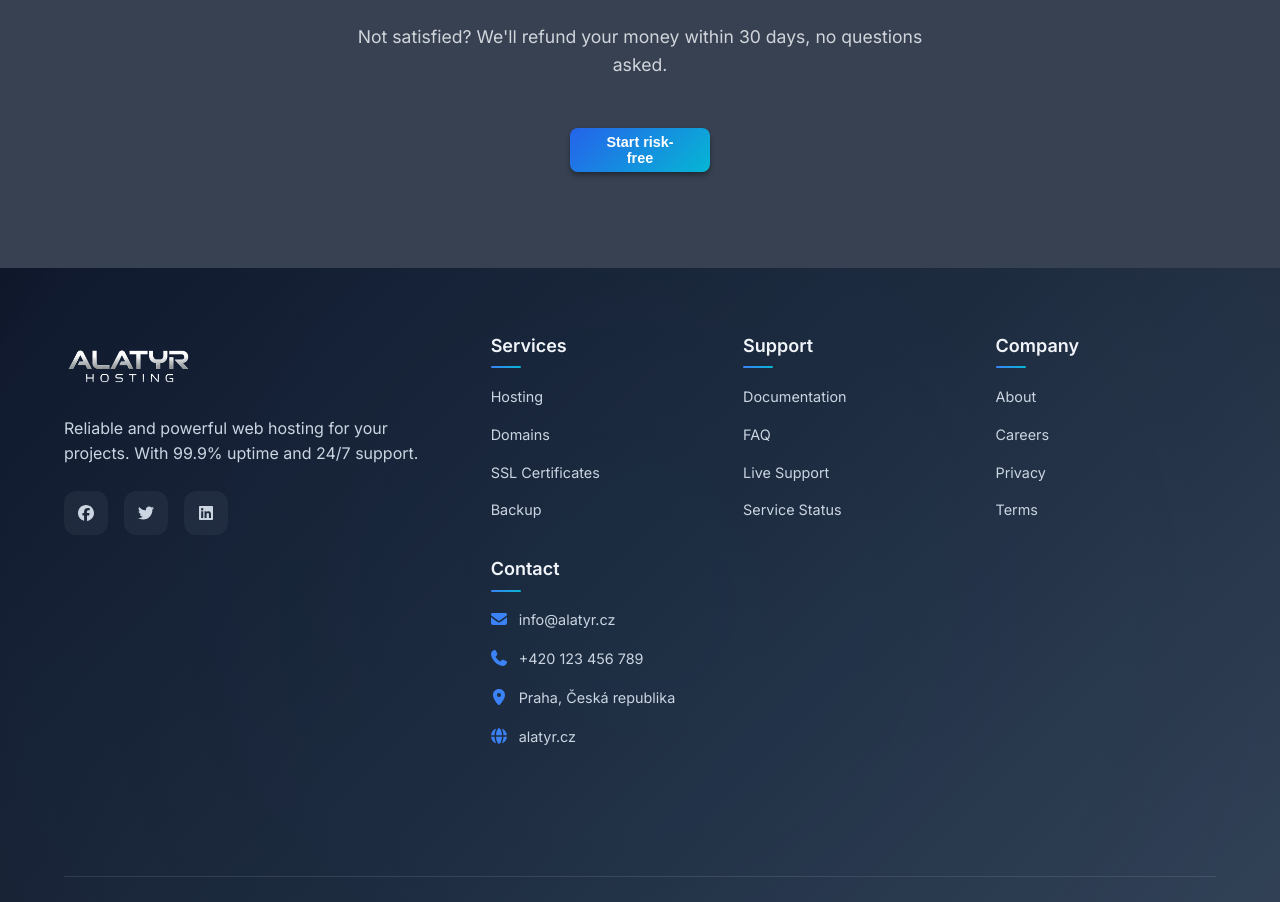
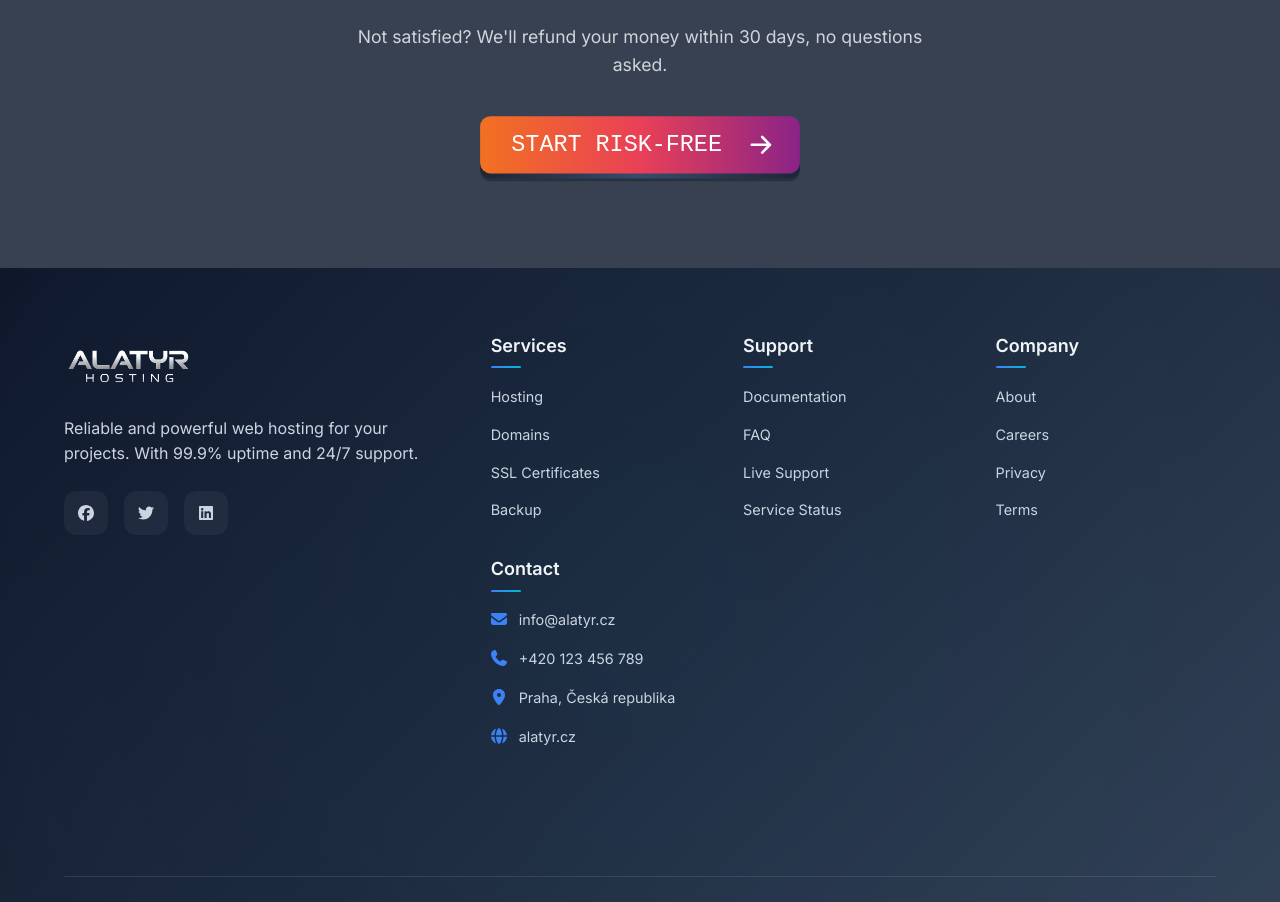
Before and after one commit to Svarog-tech/Svarog_web, a React (Create React App) app: page /hosting in a window 1280 px wide. Shown: the part 2534-3436 px from the top of the page. Built offline with nearby package versions, Linux system fonts and the light colour scheme; no server answers.

Commit message:
novy button na prihlaseni misto generic stareho

```diff
--- a/src/App.css
+++ b/src/App.css
@@ -202,6 +202,32 @@ body {
   box-shadow: var(--shadow-lg);
 }
 
+/* Fancy 3D button styles */
+.fancy-button:hover .button-shadow {
+  transform: translateY(4px);
+  transition: transform 250ms;
+}
+
+.fancy-button:hover .button-front {
+  transform: translateY(-6px);
+  transition: transform 250ms;
+  filter: brightness(1.1);
+}
+
+.fancy-button:active .button-shadow {
+  transform: translateY(1px) !important;
+  transition: transform 50ms !important;
+}
+
+.fancy-button:active .button-front {
+  transform: translateY(-2px) !important;
+  transition: transform 50ms !important;
+}
+
+.fancy-button:hover .button-arrow {
+  transform: translateX(4px);
+}
+
 .nav-cta {
   display: flex;
   align-items: center;
--- a/src/contexts/LanguageContext.tsx
+++ b/src/contexts/LanguageContext.tsx
@@ -189,7 +189,7 @@ const translations = {
     'hosting.feature4.description': 'Komplexní ochrana proti malware a pravidelné bezpečnostní aktualizace.',
     'hosting.guarantee.title': '14denní záruka',
     'hosting.guarantee.description': 'Nejste spokojeni? Vrátíme vám peníze během 14 dní bez ptaní.',
-    'hosting.guarantee.cta': 'Začít bez rizika',
+    'hosting.guarantee.cta': 'Začít relaci',
 
     // Domains page
     'domains.title': 'Najděte perfektní',
--- a/src/pages/Hosting.tsx
+++ b/src/pages/Hosting.tsx
@@ -107,13 +107,89 @@ const Hosting: React.FC = () => {
             <FontAwesomeIcon icon={faShield} className="guarantee-icon" />
             <h2>{t('hosting.guarantee.title')}</h2>
             <p>{t('hosting.guarantee.description')}</p>
-            <motion.button
-              className="cta-button"
-              whileHover={{ scale: 1.05 }}
-              whileTap={{ scale: 0.95 }}
+            <button
+              className="fancy-button"
+              style={{
+                position: 'relative',
+                border: 'none',
+                background: 'transparent',
+                padding: 0,
+                outline: 'none',
+                cursor: 'pointer',
+                fontFamily: 'monospace',
+                fontWeight: 300,
+                textTransform: 'uppercase',
+                fontSize: '18px',
+                transform: 'scale(1.3)',
+              }}
             >
-              {t('hosting.guarantee.cta')}
-            </motion.button>
+              <span
+                className="button-shadow"
+                style={{
+                  position: 'absolute',
+                  top: 0,
+                  left: 0,
+                  width: '100%',
+                  height: '100%',
+                  backgroundColor: 'rgba(0, 0, 0, 0.25)',
+                  borderRadius: '8px',
+                  transform: 'translateY(2px)',
+                  transition: 'transform 600ms cubic-bezier(0.3, 0.7, 0.4, 1)',
+                }}
+              ></span>
+
+              <span
+                className="button-edge"
+                style={{
+                  position: 'absolute',
+                  top: 0,
+                  left: 0,
+                  width: '100%',
+                  height: '100%',
+                  borderRadius: '8px',
+                  background: 'linear-gradient(to left, hsl(217, 33%, 16%), hsl(217, 33%, 32%), hsl(217, 33%, 16%))',
+                }}
+              ></span>
+
+              <div
+                className="button-front"
+                style={{
+                  position: 'relative',
+                  display: 'flex',
+                  alignItems: 'center',
+                  justifyContent: 'space-between',
+                  padding: '12px 24px',
+                  fontSize: '18px',
+                  color: 'white',
+                  borderRadius: '8px',
+                  transform: 'translateY(-4px)',
+                  background: 'linear-gradient(to right, #f27121, #e94057, #8a2387)',
+                  gap: '12px',
+                  transition: 'transform 600ms cubic-bezier(0.3, 0.7, 0.4, 1)',
+                }}
+              >
+                <span style={{ userSelect: 'none' }}>{t('hosting.guarantee.cta')}</span>
+
+                <svg
+                  viewBox="0 0 20 20"
+                  fill="currentColor"
+                  style={{
+                    width: '20px',
+                    height: '20px',
+                    marginLeft: '8px',
+                    marginRight: '-4px',
+                    transition: 'transform 250ms',
+                  }}
+                  className="button-arrow"
+                >
+                  <path
+                    clipRule="evenodd"
+                    d="M10.293 3.293a1 1 0 011.414 0l6 6a1 1 0 010 1.414l-6 6a1 1 0 01-1.414-1.414L14.586 11H3a1 1 0 110-2h11.586l-4.293-4.293a1 1 0 010-1.414z"
+                    fillRule="evenodd"
+                  ></path>
+                </svg>
+              </div>
+            </button>
           </motion.div>
         </div>
       </section>
```
